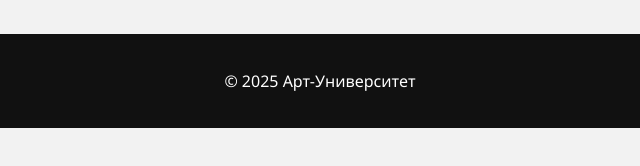
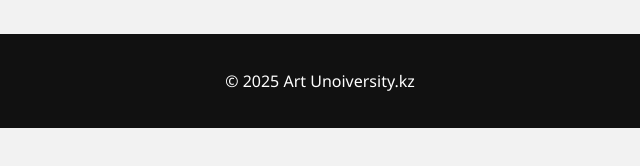
Before and after one commit to yannwzx/artuniversity.kz, a plain HTML site: page about.html in a window 1280 px wide. Shown: the part 420-586 px from the top of the page, 320-960 px from the left. Drawn offline with Linux system fonts and the light colour scheme.

Commit message:
Update about.html

```diff
--- a/about.html
+++ b/about.html
@@ -22,6 +22,6 @@
     <p>Миссия университета — раскрытие творческого потенциала каждого студента через современное образование, вдохновляющее наставничество и поддержку инноваций.</p>
     <p>Мы гордимся нашими преподавателями, признанными художниками, дизайнерами и режиссёрами, которые делятся своим опытом с новым поколением творцов.</p>
 </main>
-<footer><p>&copy; 2025 Арт-Университет</p></footer>
+<footer><p>&copy; 2025 Art Unoiversity.kz</p></footer>
 </body>
 </html>
```
